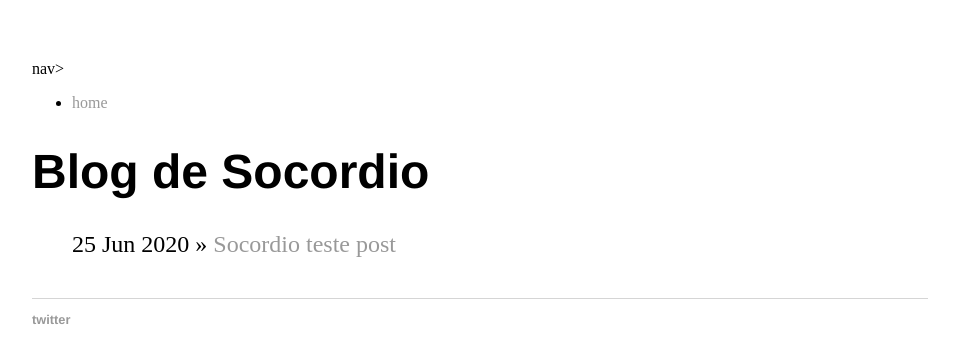
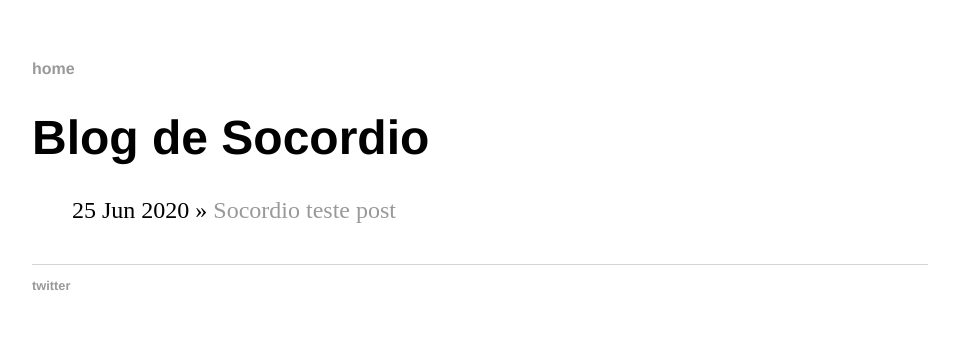
Before and after one commit to fpresc/fpresc.github.io, a Jekyll site: the page built from index.html, in a window 1280 px wide. Shown: the top 363 px of the page, without its empty margins (160-1119 px from the left). Built offline with Jekyll 4.4.1, drawn with Linux system fonts in a browser that asks for light colours.

Commit message:
Update default.html

```diff
--- a/_layouts/default.html
+++ b/_layouts/default.html
@@ -6,7 +6,7 @@
 			<link rel="stylesheet" type="text/css" href="/css/main.css">
 		</head>
 		<body>
-			nav>
+			<nav>
 	    		<ul>
 	        		<li><a href="/">home</a></li>
 	    		</ul>
```
